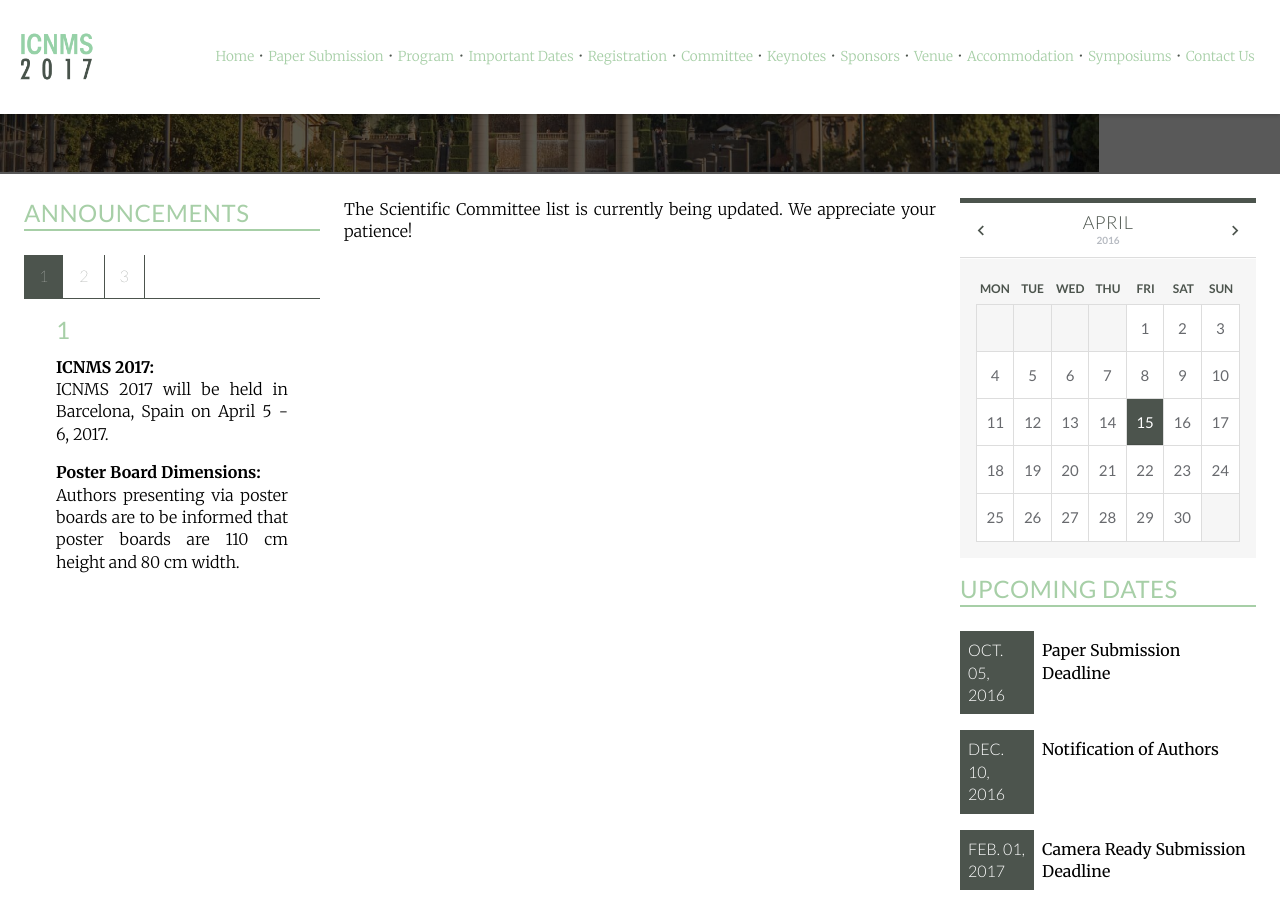
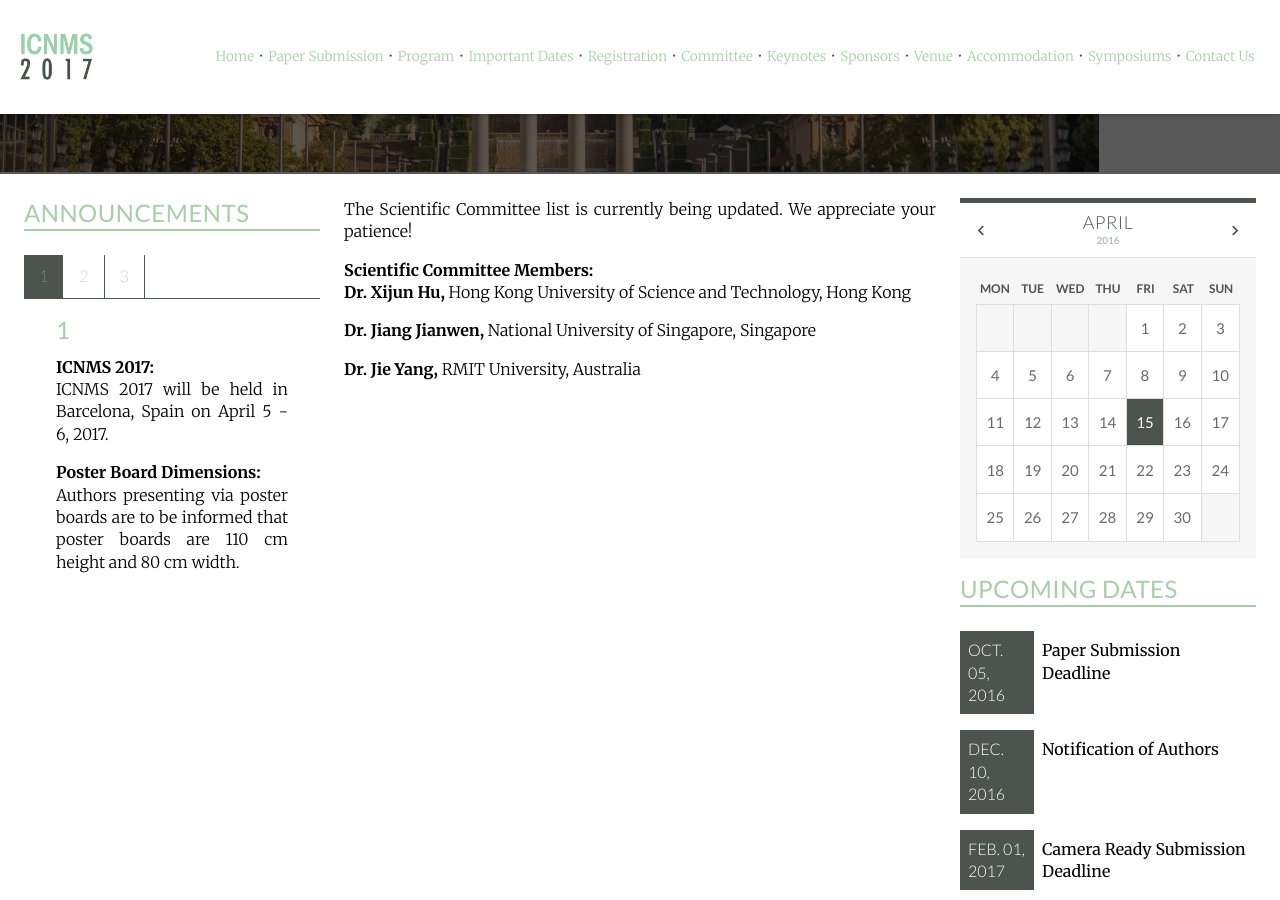
Before and after one commit to intaset/icnms, a Jekyll site: the page built from committee.html, in a window 1280 px wide and 900 px high, scrolled down 335 px. Built offline with Jekyll 4.4.1, drawn with Linux system fonts in a browser that asks for light colours; nearby versions of some CDN libraries; Markdown is read by kramdown in place of the engine named in the settings; comment, search, counter and statistics services are not loaded.

Commit message:
updated SC

```diff
--- a/committee.html
+++ b/committee.html
@@ -9,17 +9,17 @@ keyword: nanotechnology modeling, nanotechnology simulation, molecular dynamic s
   <div class="unit-spacer content">
     <p class="body">The Scientific Committee list is currently being updated. We appreciate your patience!</p>
 
-    <!-- <p class="bold">Scientific Committee Members:</p>
+    <p class="bold">Scientific Committee Members:</p>
 
-    <p class="body"><b>Dr. Steffen Foss Hansen,</b> Technical University of Denmark, Denmark</p>
+    <!-- <p class="body"><b>Dr. Steffen Foss Hansen,</b> Technical University of Denmark, Denmark</p> -->
     <p class="body"><b>Dr. Xijun Hu,</b> Hong Kong University of Science and Technology, Hong Kong</p>
     <p class="body"><b>Dr. Jiang Jianwen,</b> National University of Singapore, Singapore</p>
-    <p class="body"><b>Dr. Wing K. Liu,</b> Northwestern University, USA</p>
+   <!--  <p class="body"><b>Dr. Wing K. Liu,</b> Northwestern University, USA</p>
     <p class="body"><b>Dr. Wei Lu,</b> University of Michigan, USA</p>
     <p class="body"><b>Dr. Jiri Nemecek,</b> Czech Technical University in Prague, Czech Republic</p>
     <p class="body"><b>Dr. Risto Nieminen,</b> Aalto Univeristy, Finland</p>
     <p class="body"><b>Dr. Tomáš Šikola,</b> Brno University of Technology, Czech Republic</p>
-    <p class="body"><b>Dr. Nicolas Theodorou,</b> National Technical University of Athens, Greece</p>
-    <p class="body"><b>Dr. Jie Yang,</b> RMIT University, Australia</p> -->
+    <p class="body"><b>Dr. Nicolas Theodorou,</b> National Technical University of Athens, Greece</p> -->
+    <p class="body"><b>Dr. Jie Yang,</b> RMIT University, Australia</p>
   </div>
   </div>
```
Also changed, not shown: 1 other file.
